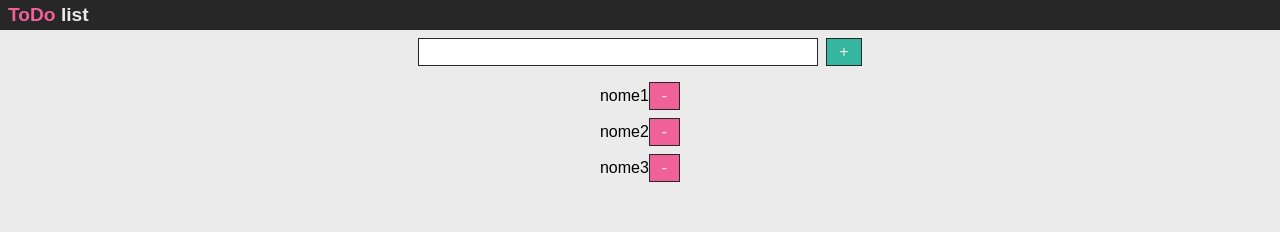
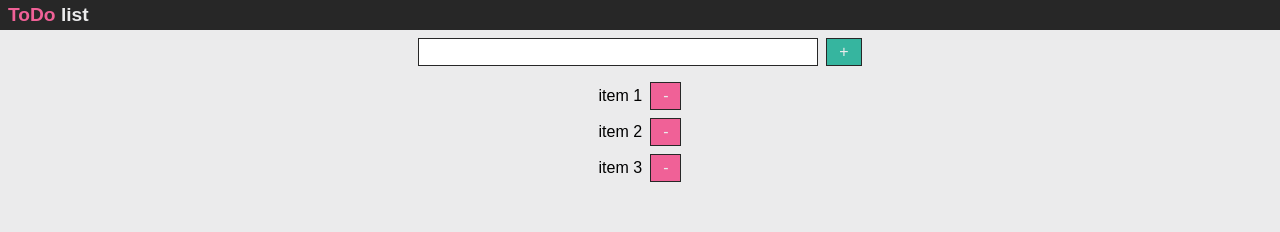
Before and after one commit to Davibrasil05/to-do-list, a React (Vite) app in the folder vite-project/: page / in a window 1280 px wide. Shown: the top 232 px of the page. Built offline with nearby package versions, Linux system fonts and the light colour scheme.

Commit message:
ListaTarefas 2

```diff
--- a/vite-project/src/components/index.js
+++ b/vite-project/src/components/index.js
@@ -1,6 +1,6 @@
 export * from "./cabecalho"
 export * from "./conteudo"
-export *from "./rodape"
+export * from "./rodape"
 export * from "./formCriarTarefa"
 export * from "./campotexto"
 export * from "./botao"
--- a/vite-project/src/components/listaTarefas/ListaTarefas.jsx
+++ b/vite-project/src/components/listaTarefas/ListaTarefas.jsx
@@ -1,14 +1,16 @@
 import style from "./ListaTarefas.module.css"
 import { ListaTarefasItem } from "./listaTarefasItem"
 const ListaTarefas = () =>{
+    const tarefas = [
+        {id: 1, nome: "item 1"},
+        {id: 2, nome: "item 2"},
+        {id: 3, nome: "item 3"}
+
+    ]
     return(
-        <div >
             <ul className = {style.ListaTarefas}>
-                <ListaTarefasItem nome = "nome1"/>
-                <ListaTarefasItem nome = "nome2"/>
-                <ListaTarefasItem nome = "nome3"/>
+                {tarefas.map(item => <ListaTarefasItem key = {item.id} nome = {item.nome }/>)}
             </ul>
-        </div>
     )
 }
 
--- a/vite-project/src/components/listaTarefas/listaTarefasItem/ListaTarefasItem.jsx
+++ b/vite-project/src/components/listaTarefas/listaTarefasItem/ListaTarefasItem.jsx
@@ -1,10 +1,9 @@
-import { Botao } from "../../botao"
-import { TIPO_BOTAO } from "../../botao"
-
+import { Botao, TIPO_BOTAO } from "../../botao"
+import style from "./ListaTarefasItem.module.css"
 const ListaTarefasItem = (props) => {
     const {nome} = props
     return(
-        <li>
+        <li className = {style.ListaTarefasItem}>
             {nome}
             <Botao texto = "-" tipo = {TIPO_BOTAO.SECUNDARIO}/>
         </li>
--- /dev/null
+++ b/vite-project/src/components/listaTarefas/listaTarefasItem/ListaTarefasItem.module.css
@@ -0,0 +1,5 @@
+.ListaTarefasItem{
+    display: flex;
+    gap: 0.5rem;
+    align-items: center;
+}
```
